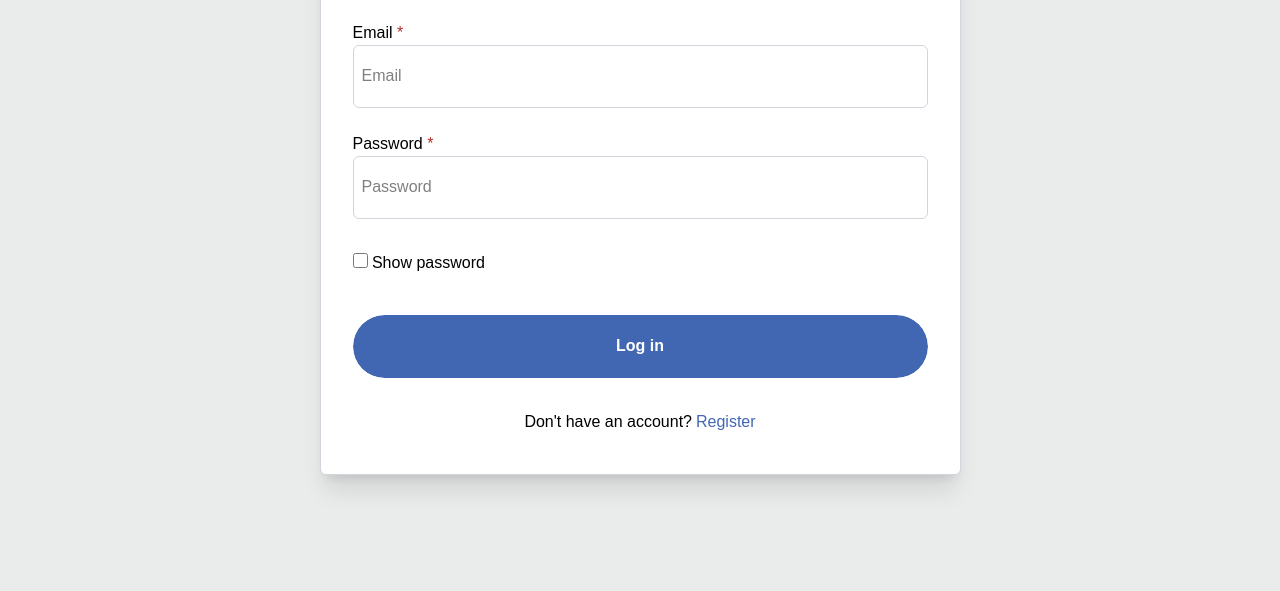
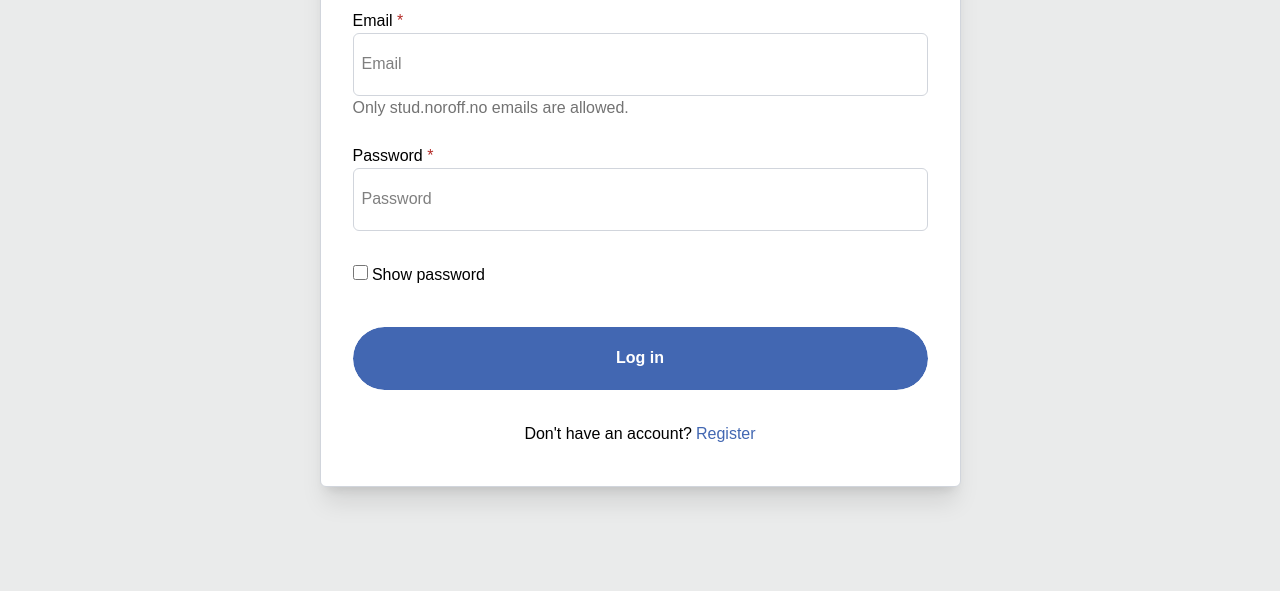
Before and after one commit to martir2109/FED2-SP2-martir2109, a website built with Vite: page auth/login/index.html in a window 1280 px wide. Shown: the part 209-800 px from the top of the page. Built offline with nearby package versions, Linux system fonts and the light colour scheme.

Commit message:
added span text

```diff
--- a/auth/login/index.html
+++ b/auth/login/index.html
@@ -58,6 +58,9 @@
               title="Only stud.noroff.no emails are allowed."
             />
             <span id="email-error" class="text-danger text-p italic"></span>
+            <span id="email-info" class="text-grey text-underInput"
+              >Only stud.noroff.no emails are allowed.</span
+            >
           </div>
 
           <div class="grid w-full">
```
